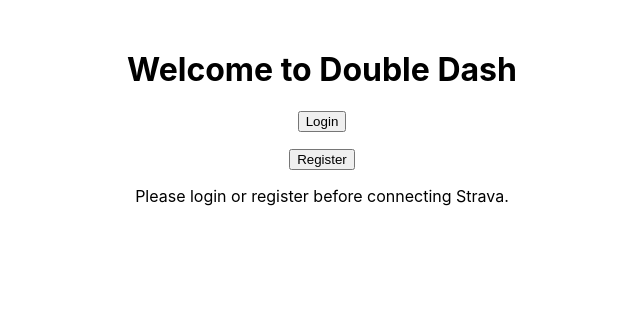
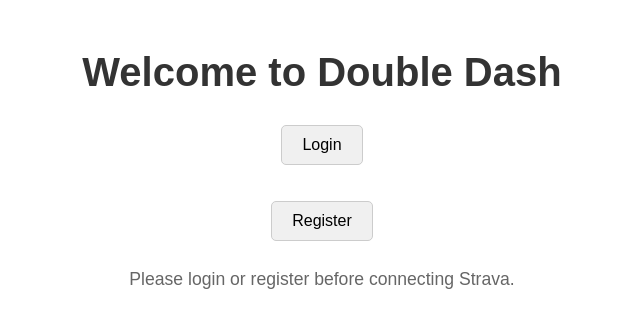
Before and after one commit to Prawal-Sharma/double-dash, a React (Create React App) app in the folder client/: page / in a window 1280 px wide. Shown: the top 328 px of the page, without its empty margins (318-958 px from the left). Built offline with nearby package versions, Linux system fonts and the light colour scheme.

Commit message:
Homepage style changes and enhancements

```diff
--- a/client/src/components/Home.js
+++ b/client/src/components/Home.js
@@ -16,29 +16,33 @@
   };
 
   return (
-    <div style={{ textAlign: 'center', marginTop: '50px' }}>
-      <h1>Welcome to Double Dash</h1>
+    <div style={{ textAlign: 'center', marginTop: '50px', fontFamily: 'Arial, sans-serif', color: '#333' }}>
+      <h1 style={{ fontSize: '2.5em', marginBottom: '20px' }}>Welcome to Double Dash</h1>
       {!token && (
         <>
           <p>
-            <Link to="/login"><button>Login</button></Link>
+            <Link to="/login">
+              <button style={{ padding: '10px 20px', fontSize: '1em', margin: '10px', cursor: 'pointer', borderRadius: '5px', border: '1px solid #ccc', backgroundColor: '#f0f0f0' }}>Login</button>
+            </Link>
           </p>
           <p>
-            <Link to="/register"><button>Register</button></Link>
+            <Link to="/register">
+              <button style={{ padding: '10px 20px', fontSize: '1em', margin: '10px', cursor: 'pointer', borderRadius: '5px', border: '1px solid #ccc', backgroundColor: '#f0f0f0' }}>Register</button>
+            </Link>
           </p>
-          <p>Please login or register before connecting Strava.</p>
+          <p style={{ fontSize: '1.1em', color: '#666' }}>Please login or register before connecting Strava.</p>
         </>
       )}
 
       {token && (
         <>
-          <p>You are logged in. You can view your <Link to="/exchange_token">Dashboard</Link> if you have activities.</p>
-          <p>Or connect your Strava account if you haven't already:</p>
+          <p style={{ fontSize: '1.2em', marginBottom: '20px' }}>You are logged in. You can view your <Link to="/exchange_token" style={{ color: '#007bff', textDecoration: 'none' }}>Dashboard</Link> if you have activities.</p>
+          <p style={{ fontSize: '1.1em', color: '#666' }}>Or connect your Strava account if you haven't already:</p>
           <a href={stravaAuthURL}>
-            <button>Connect with Strava</button>
+            <button style={{ padding: '10px 20px', fontSize: '1em', margin: '10px', cursor: 'pointer', borderRadius: '5px', border: '1px solid #ccc', backgroundColor: '#f0f0f0' }}>Connect with Strava</button>
           </a>
           <div style={{ marginTop: '20px' }}>
-            <button onClick={handleLogout}>Logout</button>
+            <button onClick={handleLogout} style={{ padding: '10px 20px', fontSize: '1em', cursor: 'pointer', borderRadius: '5px', border: '1px solid #ccc', backgroundColor: '#f0f0f0' }}>Logout</button>
           </div>
         </>
       )}
```
